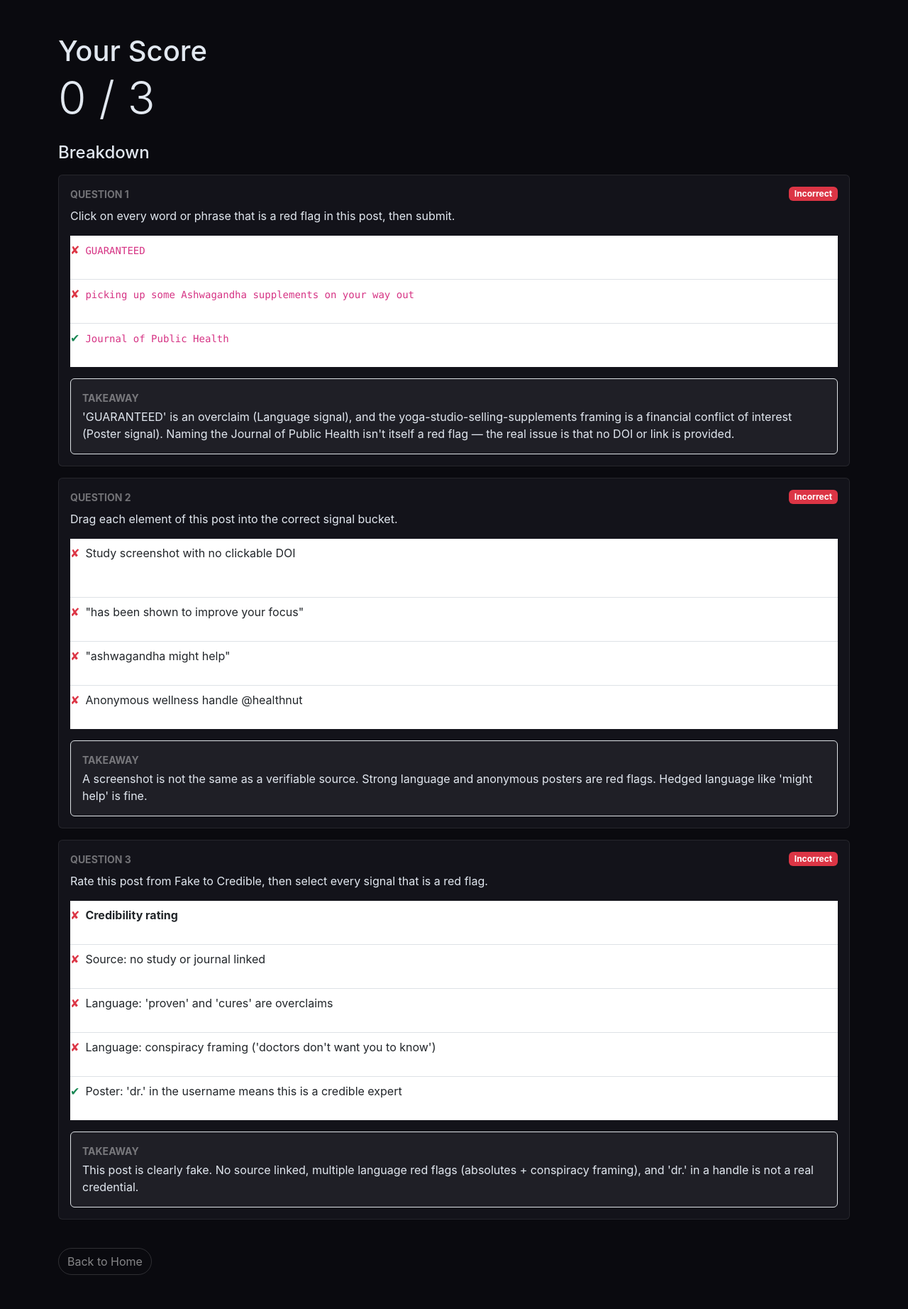
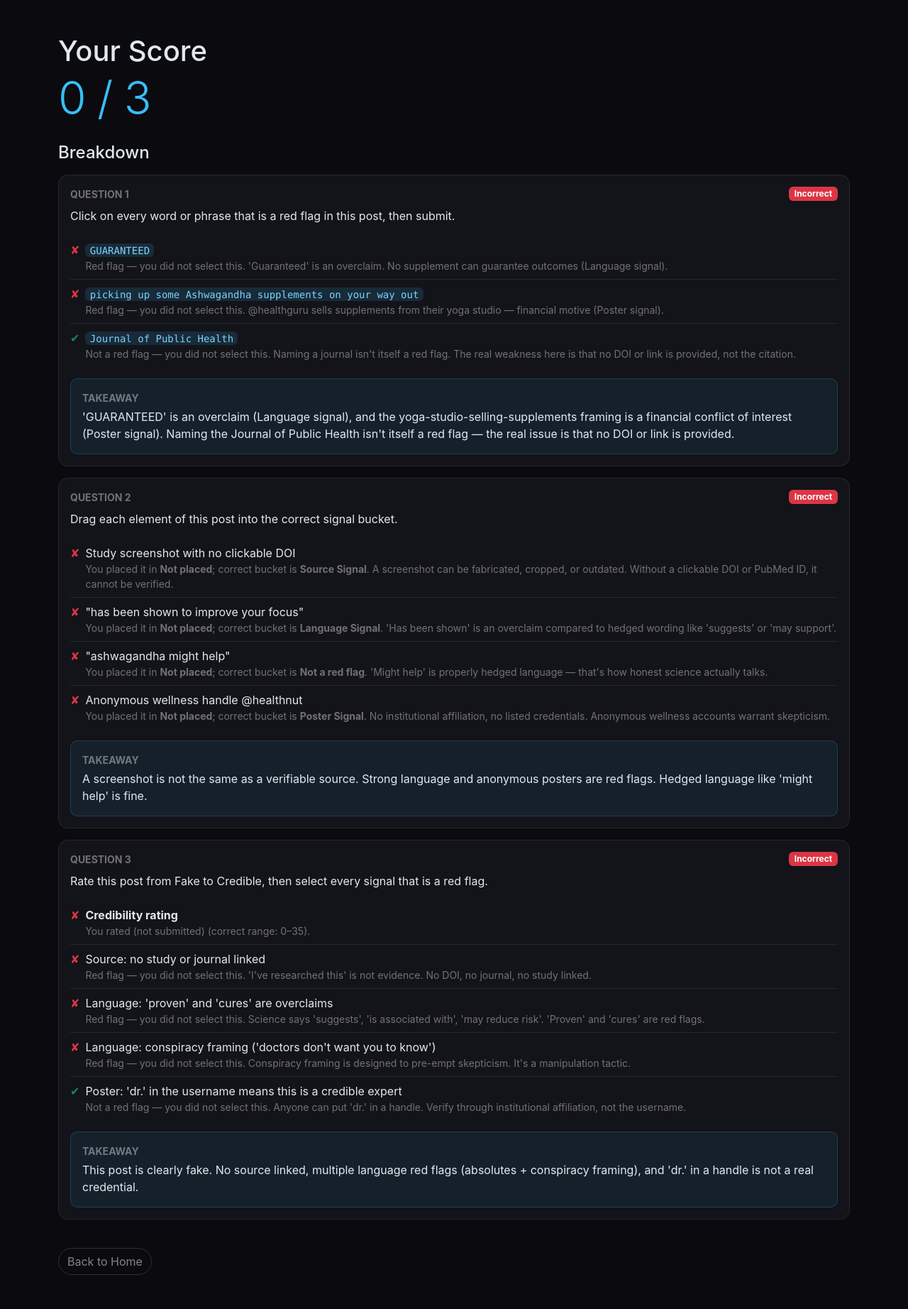
Before and after one commit to coms4170-user-interface-design/real-vs-fake-scientific-claims, a Flask app: page /quiz/result in a window 1280 px wide. Shown: the whole page at 71% size. Run offline with Flask 3, Linux system fonts and the light colour scheme.

Commit message:
polish: refine quiz result page styling to dark theme consistency

```diff
--- a/templates/result.html
+++ b/templates/result.html
@@ -3,15 +3,42 @@
 {% block title %}Quiz Result — Real vs. Fake{% endblock %}
 
 {% block content %}
+<style>
+  .result-score {
+    color: #38bdf8;
+    letter-spacing: -0.02em;
+  }
+  .result-card {
+    background: #13131a;
+    border: 1px solid rgba(255,255,255,0.08);
+    border-radius: 14px;
+  }
+  .result-list .list-group-item {
+    background: transparent;
+    color: #e2e8f0;
+    border-color: rgba(255,255,255,0.08);
+  }
+  .result-list code {
+    background: rgba(56,189,248,0.14);
+    color: #7dd3fc;
+    padding: 0.1rem 0.4rem;
+    border-radius: 6px;
+  }
+  .takeaway-dark {
+    background: rgba(56,189,248,0.08);
+    border: 1px solid rgba(56,189,248,0.2);
+    border-radius: 10px;
+  }
+</style>
 <div class="mb-4">
   <h1 class="mb-1">Your Score</h1>
-  <p class="display-3 mb-0">{{ score }} / {{ total }}</p>
+  <p class="display-3 mb-0 result-score">{{ score }} / {{ total }}</p>
 </div>
 
 <h2 class="h4 mb-3">Breakdown</h2>
 
 {% for item in breakdown %}
-  <div class="card mb-3">
+  <div class="card mb-3 result-card">
     <div class="card-body">
       <div class="d-flex justify-content-between align-items-start mb-2">
         <div class="text-muted small text-uppercase fw-bold">Question {{ item.question.id }}</div>
@@ -24,7 +51,7 @@
       <p class="mb-3">{{ item.question.prompt }}</p>
 
       {% if item.question.type == "click_flag" %}
-        <ul class="list-group list-group-flush mb-3">
+        <ul class="list-group list-group-flush mb-3 result-list">
           {% for f in item.details.flaggables %}
             <li class="list-group-item px-0">
               <div class="d-flex">
@@ -49,7 +76,7 @@
         </ul>
 
       {% elif item.question.type == "drag_bucket" %}
-        <ul class="list-group list-group-flush mb-3">
+        <ul class="list-group list-group-flush mb-3 result-list">
           {% for d in item.details.rows %}
             <li class="list-group-item px-0">
               <div class="d-flex">
@@ -73,7 +100,7 @@
         </ul>
 
       {% elif item.question.type == "slider_justify" %}
-        <ul class="list-group list-group-flush mb-3">
+        <ul class="list-group list-group-flush mb-3 result-list">
           <li class="list-group-item px-0">
             <div class="d-flex">
               <div class="me-2">
@@ -117,7 +144,7 @@
         </ul>
       {% endif %}
 
-      <div class="p-3 bg-light rounded border">
+      <div class="p-3 takeaway-dark">
         <div class="small text-muted text-uppercase fw-bold mb-1">Takeaway</div>
         <div>{{ item.question.explanation }}</div>
       </div>
```
